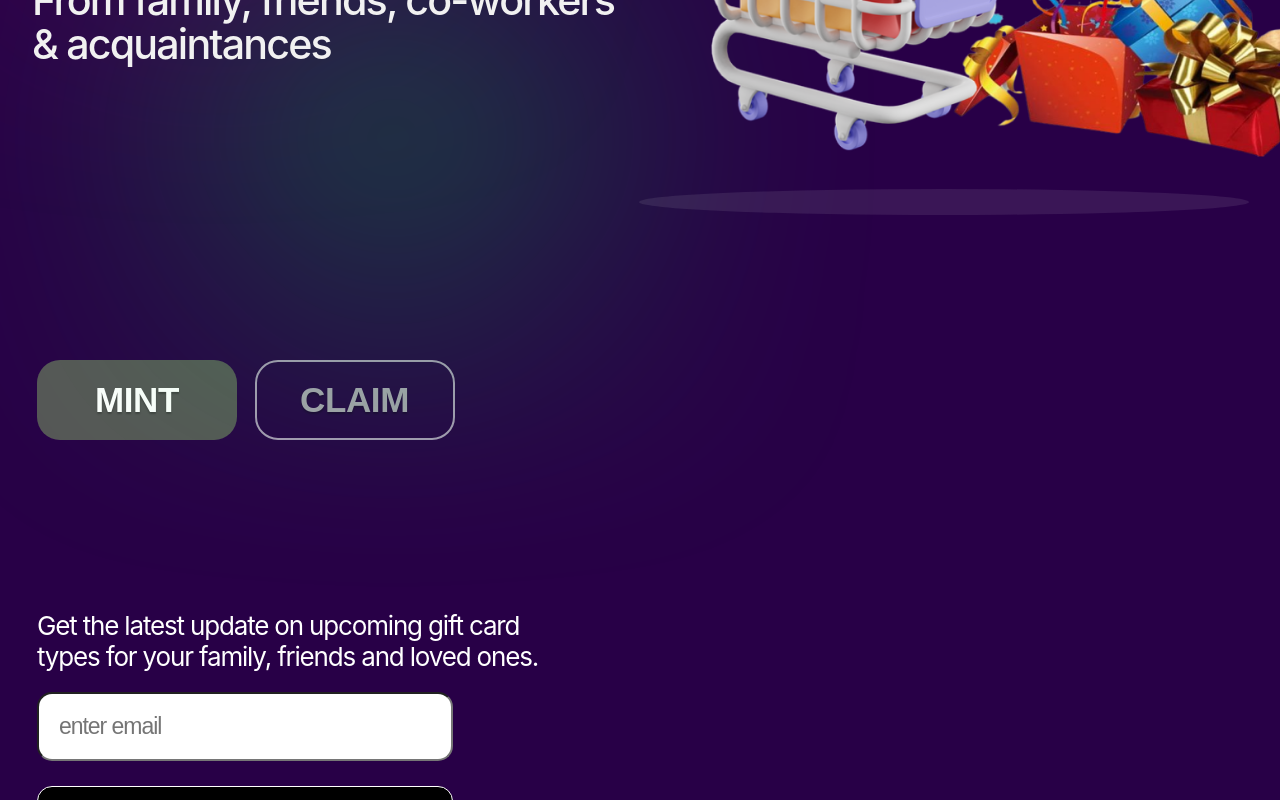
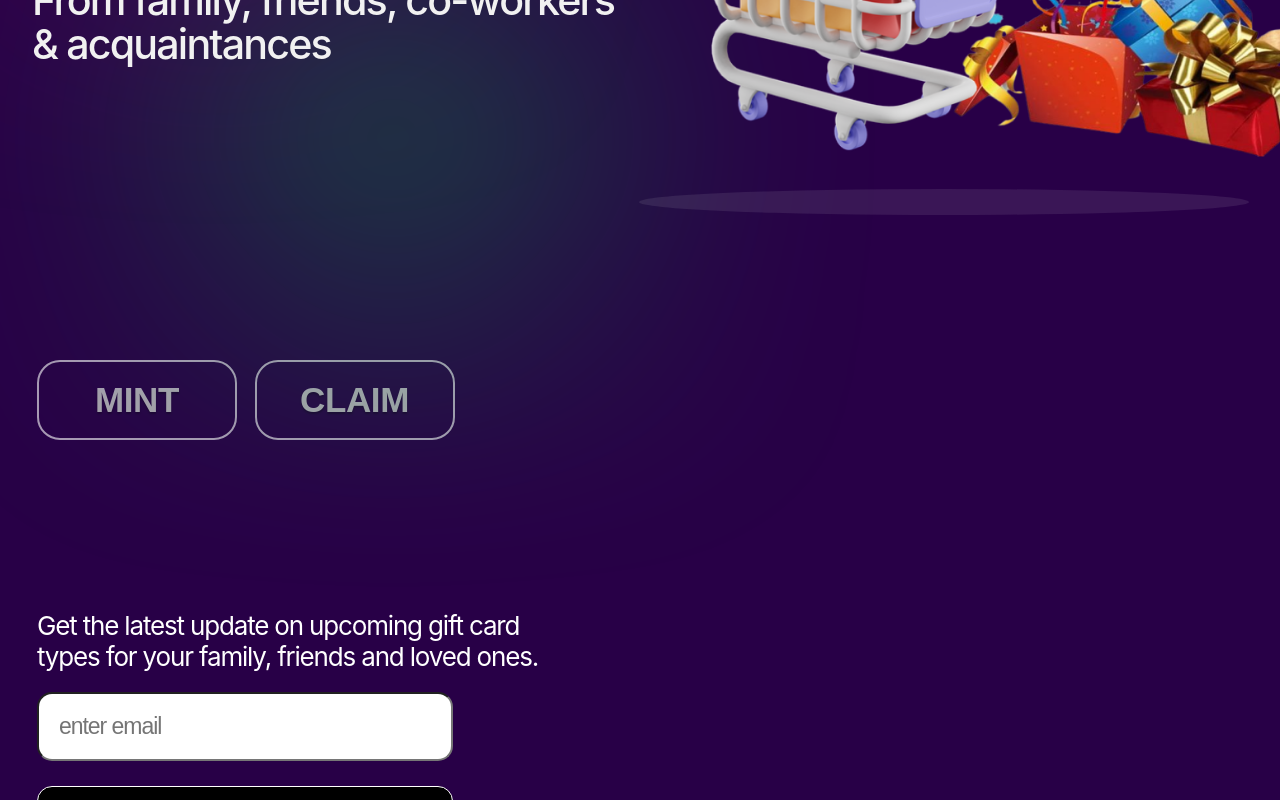
Before and after one commit to MagicCardClub/frontend, a React (Create React App) app: page / in a window 1280 px wide. In both pictures the pointer is over the button "MINT". Shown: the part 761-1561 px from the top of the page. Built offline with nearby package versions, Linux system fonts and the light colour scheme.

Commit message:
updates on button hover

```diff
--- a/src/pages/Landing/Landing.scss
+++ b/src/pages/Landing/Landing.scss
@@ -439,12 +439,25 @@ main {
     &:first-of-type {
       margin: 0 0;
       text-shadow: 0px 1.83514px 1.83514px rgba(0, 0, 0, 0.25);
+      transition: all 0.5s ease-in-out;
+      &:hover {
+        background-color: inherit;
+        color: rgba(218, 218, 218, 0.73);
+        border: 2px solid rgba(255, 255, 255, 0.6);
+      }
     }
     &:nth-of-type(2n) {
       background-color: inherit;
       color: rgba(218, 218, 218, 0.73);
       border: 2px solid rgba(255, 255, 255, 0.6);
       text-shadow: 0px 1.83514px 1.83514px rgba(0, 0, 0, 0.25);
+      transition: all 0.5s ease-in-out;
+
+      &:hover {
+        border: 1px solid transparent;
+        background: #575757;
+        color: rgba(218, 218, 218, 0.73);
+      }
 
       @include respondMax(lg-tablet) {
         color: rgba(155, 155, 155, 0.41);
```
